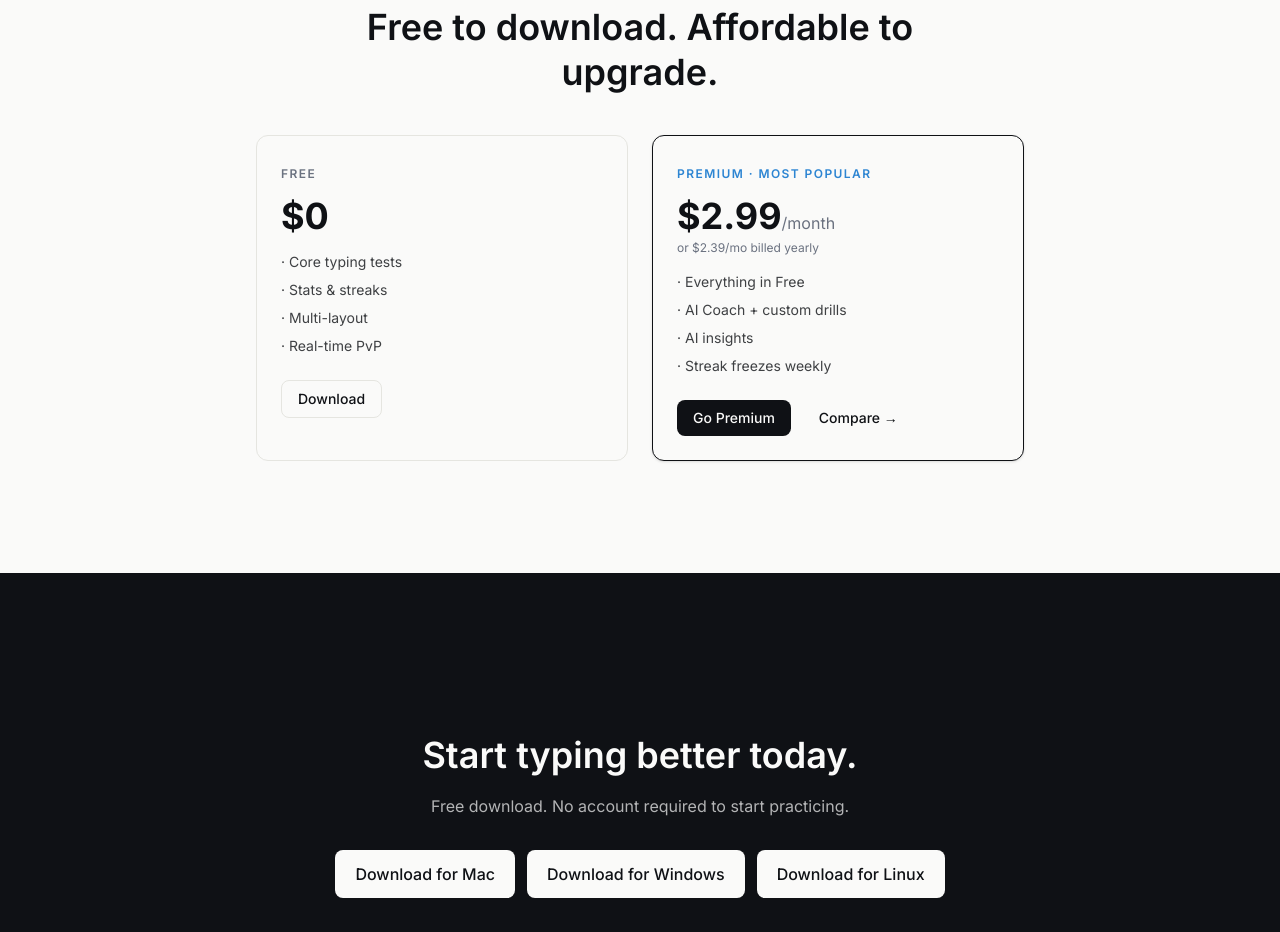
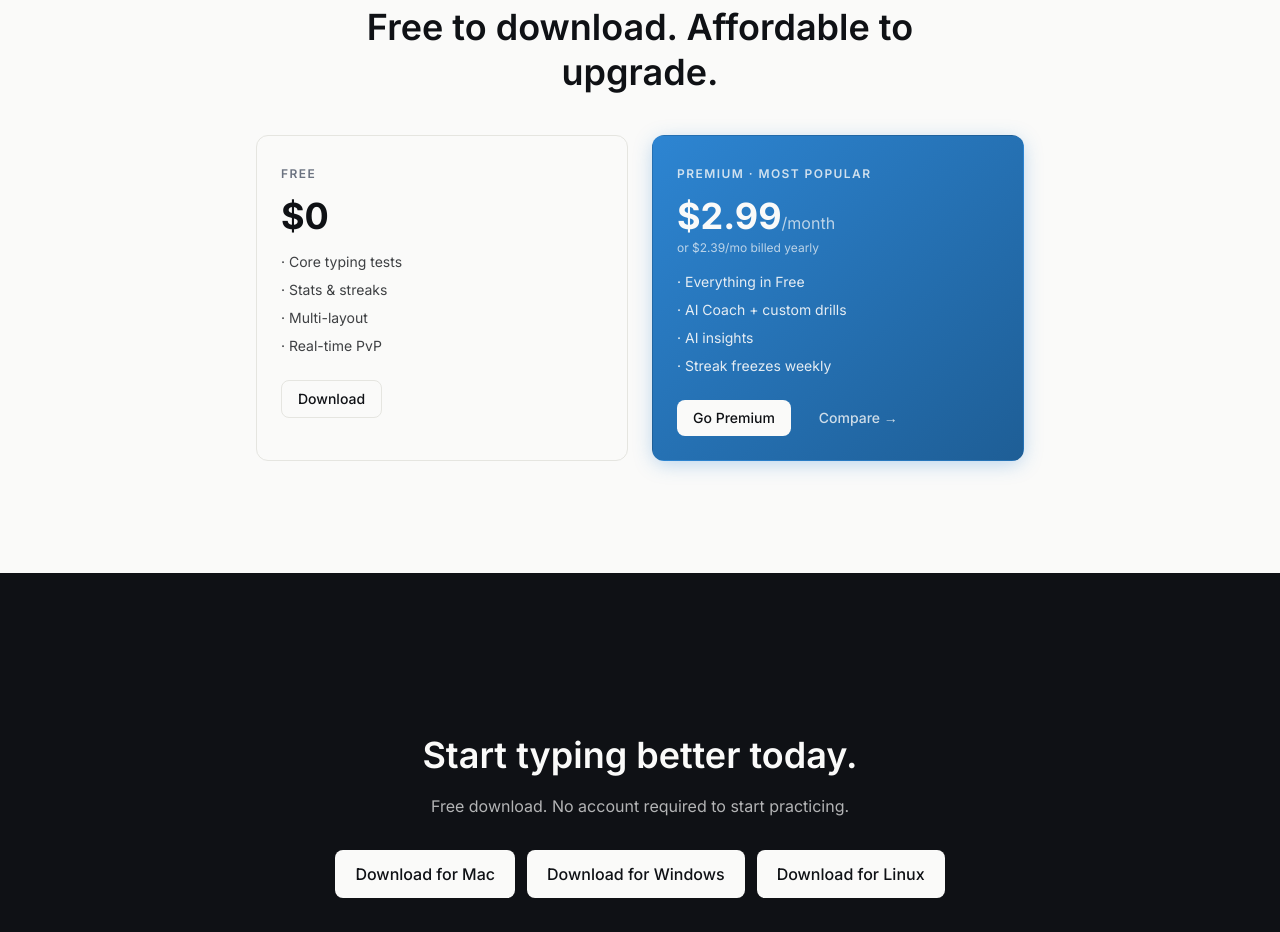
Before and after one commit to kochie/touch-typer.kochie.io, a Next.js app: page / in a window 1280 px wide. Shown: the part 5160-6092 px from the top of the page. Built offline with nearby package versions, Linux system fonts and the light colour scheme; no server answers.

Commit message:
feat(pricing): Premium cards use gradient emphasis
Co-Authored-By: Claude Sonnet 4.6 <noreply@anthropic.com>

```diff
--- a/src/app/pricing/page.tsx
+++ b/src/app/pricing/page.tsx
@@ -74,19 +74,19 @@ export default function PricingPage() {
                 </Button>
               </div>
             </Card>
-            <Card tone="paper" emphasis="featured">
-              <Eyebrow tone="accent">Premium · Most popular</Eyebrow>
+            <Card emphasis="gradient">
+              <Eyebrow tone="default" className="!text-paper/80">Premium · Most popular</Eyebrow>
               <div className="mt-3 text-5xl font-bold">
-                $2.99<span className="text-base font-normal text-mute">/mo</span>
+                $2.99<span className="text-base font-normal text-paper/70">/mo</span>
               </div>
-              <div className="text-sm text-mute mt-1">or $2.39/mo billed yearly</div>
-              <ul className="mt-6 space-y-3 text-sm text-ink/80">
+              <div className="text-sm text-paper/70 mt-1">or $2.39/mo billed yearly</div>
+              <ul className="mt-6 space-y-3 text-sm text-paper/90">
                 {premiumFeatures.map((f) => (
                   <li key={f}>· {f}</li>
                 ))}
               </ul>
               <div className="mt-8">
-                <Button href="/buy/plans" variant="primary" size="md" className="w-full">
+                <Button href="/buy/plans" variant="inverse" size="md" className="w-full">
                   Go Premium
                 </Button>
               </div>
--- a/src/components/marketing/PricingTeaser.tsx
+++ b/src/components/marketing/PricingTeaser.tsx
@@ -37,22 +37,22 @@ export function PricingTeaser() {
               </Button>
             </div>
           </Card>
-          <Card tone="paper" emphasis="featured">
-            <Eyebrow tone="accent">Premium · Most popular</Eyebrow>
+          <Card emphasis="gradient">
+            <Eyebrow tone="default" className="!text-paper/80">Premium · Most popular</Eyebrow>
             <div className="mt-3 text-4xl font-bold">
-              $2.99<span className="text-base font-normal text-mute">/month</span>
+              $2.99<span className="text-base font-normal text-paper/70">/month</span>
             </div>
-            <div className="text-xs text-mute mt-1">or $2.39/mo billed yearly</div>
-            <ul className="mt-4 space-y-2 text-sm text-ink/80">
+            <div className="text-xs text-paper/70 mt-1">or $2.39/mo billed yearly</div>
+            <ul className="mt-4 space-y-2 text-sm text-paper/90">
               {premiumFeatures.map((f) => (
                 <li key={f}>· {f}</li>
               ))}
             </ul>
             <div className="mt-6 flex items-center gap-3">
-              <Button href="/buy/plans" variant="primary" size="md">
+              <Button href="/buy/plans" variant="inverse" size="md">
                 Go Premium
               </Button>
-              <Button href="/pricing" variant="ghost" size="md">
+              <Button href="/pricing" variant="ghost" size="md" className="!text-paper/80 hover:!text-paper hover:!bg-paper/10">
                 Compare →
               </Button>
             </div>
```
